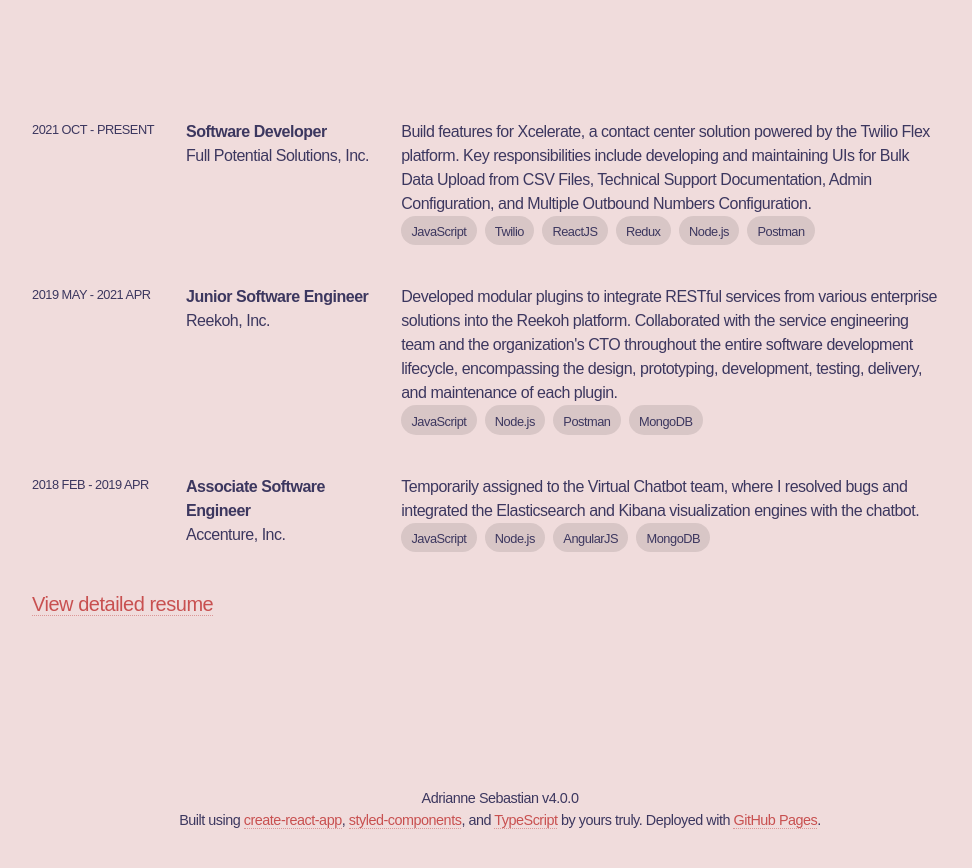
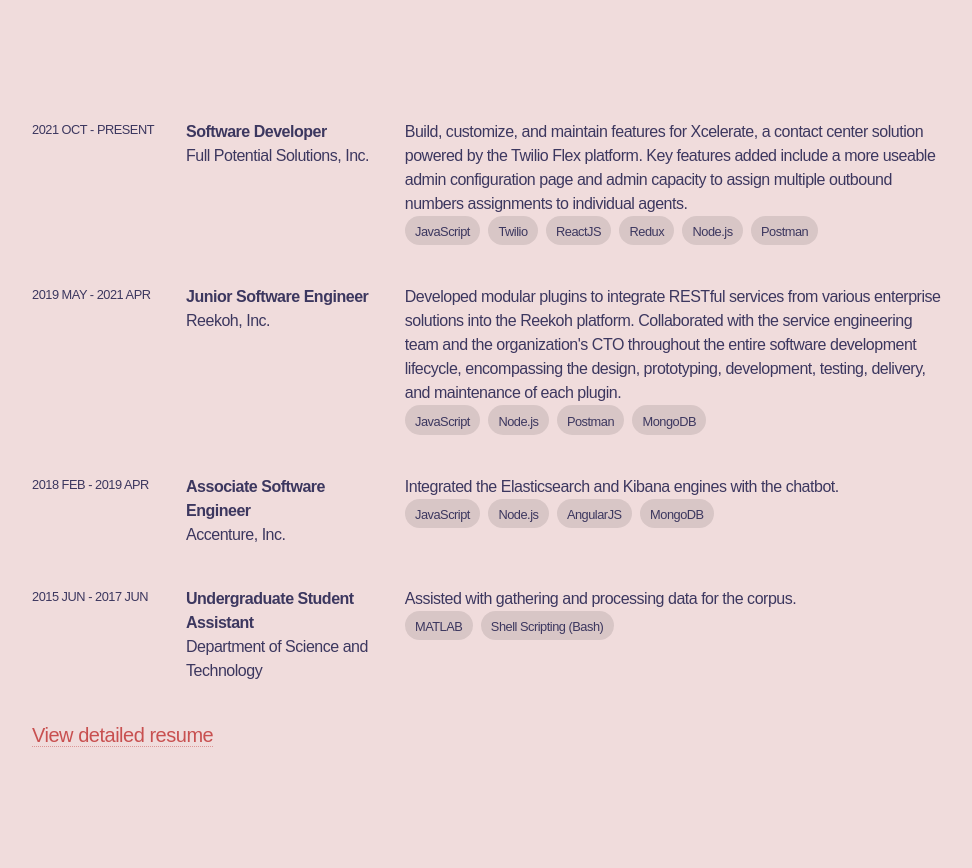
Before and after one commit to arcsbstn/arcsbstn.github.io, a React (Create React App) app: page / in a window 1280 px wide. Shown: the part 1400-2268 px from the top of the page, without its empty margins (140-1112 px from the left). Built offline with nearby package versions, Linux system fonts and the light colour scheme.

Commit message:
add experience

```diff
--- a/src/constants/experienceList.ts
+++ b/src/constants/experienceList.ts
@@ -5,7 +5,7 @@ export const experienceList = [
     url: "https://www.fpsinc.com/",
     startEndDates: "2021 Oct - Present",
     description:
-      "Build features for Xcelerate, a contact center solution powered by the Twilio Flex platform. Key responsibilities include developing and maintaining UIs for Bulk Data Upload from CSV Files, Technical Support Documentation, Admin Configuration, and Multiple Outbound Numbers Configuration.",
+      "Build, customize, and maintain features for Xcelerate, a contact center solution powered by the Twilio Flex platform. Key features added include a more useable admin configuration page and admin capacity to assign multiple outbound numbers assignments to individual agents.",
     techStack: [
       "JavaScript",
       "Twilio",
@@ -30,7 +30,16 @@ export const experienceList = [
     url: "https://www.accenture.com/us-en",
     startEndDates: "2018 Feb - 2019 Apr",
     description:
-      "Temporarily assigned to the Virtual Chatbot team, where I resolved bugs and integrated the Elasticsearch and Kibana visualization engines with the chatbot.",
+      "Integrated the Elasticsearch and Kibana engines with the chatbot.",
     techStack: ["JavaScript", "Node.js", "AngularJS", "MongoDB"],
   },
+  {
+    role: "Undergraduate Student Assistant",
+    organization: "Department of Science and Technology",
+    url: "https://www.youtube.com/watch?v=XEvzU7n4AP0",
+    startEndDates: "2015 Jun - 2017 Jun",
+    description:
+      "Assisted with gathering and processing data for the corpus.",
+    techStack: ["MATLAB", "Shell Scripting (Bash)"],
+  },
 ];
```
